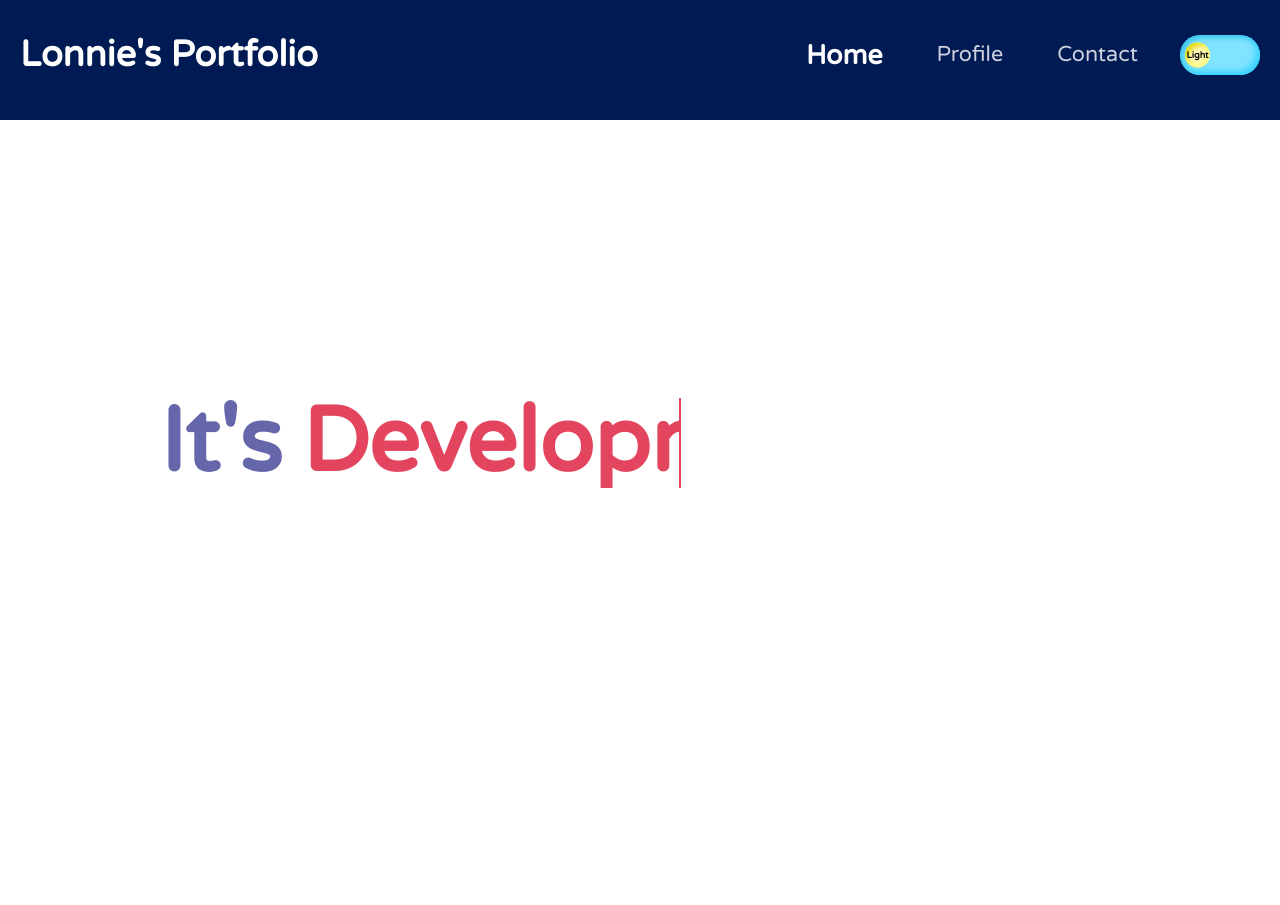
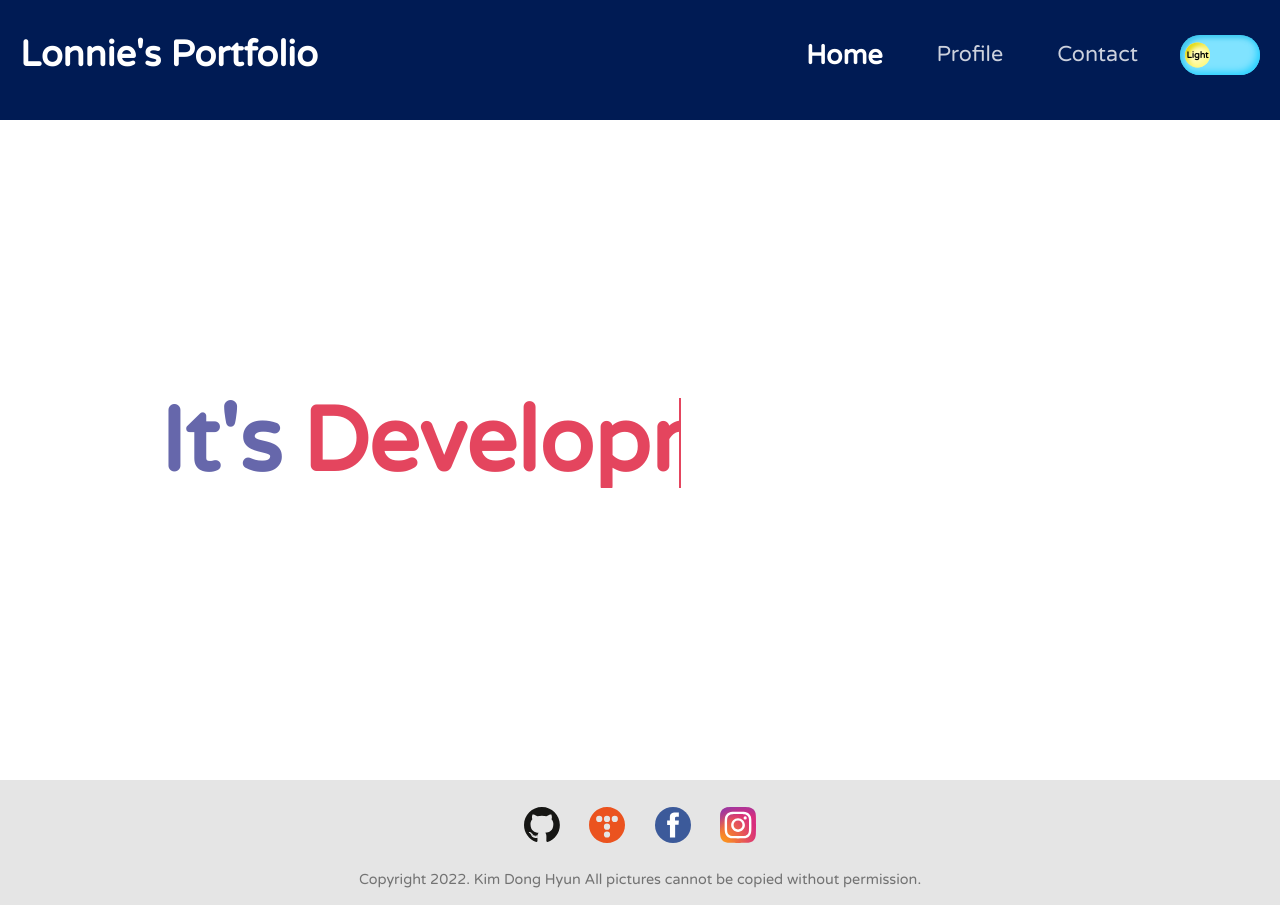
Before and after one commit to aosjehdgus/lonnie-portfolio, a React app in the folder front-end/: page / in a window 1280 px wide. Before the commit the page ends 800 px from the top, so only its background shows below. Built offline with nearby package versions, Linux system fonts and the light colour scheme.

Commit message:
Add footer content

```diff
--- a/front-end/src/App.js
+++ b/front-end/src/App.js
@@ -2,10 +2,9 @@
 import { Route, Routes, useLocation } from 'react-router-dom';
 import { css, jsx } from '@emotion/react';
 import { SWRConfig } from 'swr';
-
 import { HOME_PATH, PROFILE_PATH, CONTACT_PATH } from './configs/AppConfig';
-import waterColorImg from '../asset/watercolor.jpg';
 import NavBar from './components/common/nav';
+import Footer from './components/common/footer';
 import Home from './pages/Home';
 import Profile from './pages/Profile';
 import Contact from './pages/Contact';
@@ -50,6 +49,7 @@ const App = () => {
           <Route path={CONTACT_PATH} element={<Contact />} />
         </Routes>
       </main>
+      <Footer />
     </SWRConfig>
   );
 };
--- /dev/null
+++ b/front-end/src/components/common/footer/index.js
@@ -0,0 +1,80 @@
+/** @jsx jsx */
+import { jsx, css } from '@emotion/react';
+import GithubLogo from '../../../../asset/github.svg';
+import TistoryLogo from '../../../../asset/tistory.svg';
+import FacebookLogo from '../../../../asset/facebook.svg';
+import InstagramLogo from '../../../../asset/instagram.svg';
+
+const footerContainer = css`
+  display: flex;
+  flex-direction: column;
+  justify-content: center;
+  align-items: center;
+  padding: 0.5rem;
+  background: rgba(0, 0, 0, 0.1);
+
+  section {
+    display: flex;
+    width: 100%;
+    justify-content: center;
+    padding: 0.5rem;
+    span {
+      font-size: 0.8rem;
+      color: rgba(0, 0, 0, 0.5);
+    }
+    img {
+      width: 2rem;
+      padding: 0.5rem;
+      cursor: pointer;
+    }
+  }
+  #logo {
+    width: 250px;
+    justify-content: space-between;
+  }
+`;
+
+const Footer = () => {
+  return (
+    <footer css={footerContainer}>
+      <section id="logo">
+        <a
+          href="https://github.com/aosjehdgus"
+          target="_blank"
+          rel="noreferrer"
+        >
+          <img src={GithubLogo} alt="github" />
+        </a>
+        <a
+          href="https://aosjehdgus.tistory.com/"
+          target="_blank"
+          rel="noreferrer"
+        >
+          <img src={TistoryLogo} alt="tistory" />
+        </a>
+        <a
+          href="https://www.instagram.com/doooonghyuni/"
+          target="_blank"
+          rel="noreferrer"
+        >
+          <img src={FacebookLogo} alt="facebook" />
+        </a>
+        <a
+          href="https://www.facebook.com/donghyun.dongle/"
+          target="_blank"
+          rel="noreferrer"
+        >
+          <img src={InstagramLogo} alt="instagram" />
+        </a>
+      </section>
+      <section>
+        <span>
+          Copyright 2022. Kim Dong Hyun All pictures cannot be copied without
+          permission.
+        </span>
+      </section>
+    </footer>
+  );
+};
+
+export default Footer;
```
Also changed, not shown: front-end/asset/facebook.svg (added), front-end/asset/instagram.svg (added).
